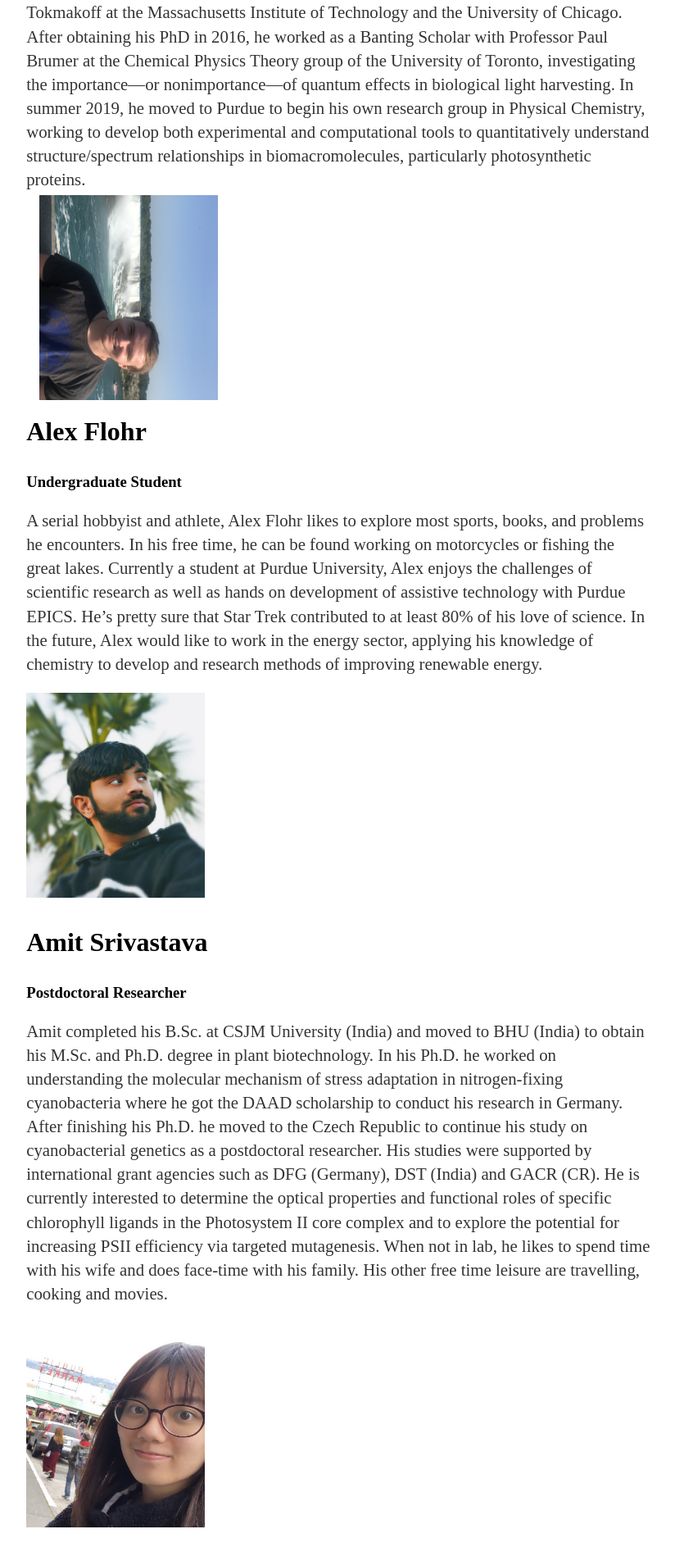
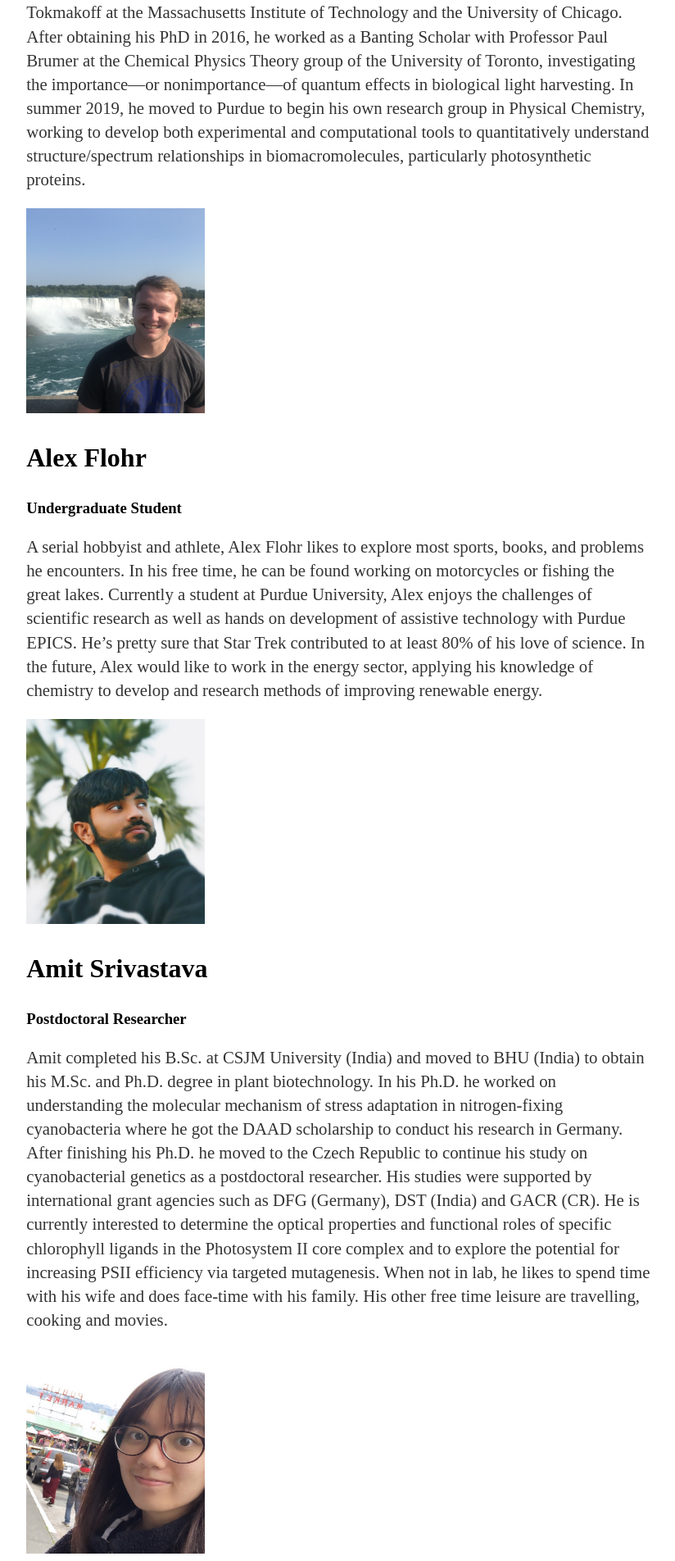
Before and after one commit to mreppert/mreppert.github.io, a Jekyll site: the page built from members/index.html, in a window 1280 px wide. Shown: the part 777-2681 px from the top of the page at 82% size, without its empty margins (227-1051 px from the left). Built offline with Jekyll 4.4.1, drawn with Linux system fonts in a browser that asks for light colours.

Commit message:
fixed rotation

```diff
--- a/members/index.html
+++ b/members/index.html
@@ -7,12 +7,8 @@ title: Reppert Research Group
 <head>
 <style>
 
-.rotateimg90 {
-  -webkit-transform:rotate(90deg);
-  -moz-transform: rotate(90deg);
-  -ms-transform: rotate(90deg);
-  -o-transform: rotate(90deg);
-  transform: rotate(90deg);
+img {
+    image-orientation: from-image;
 }
 
 #members {
@@ -30,7 +26,7 @@ title: Reppert Research Group
   <a href="/cv/CV.pdf">Curriculum Vita</a>
   <p style="font-size:130%;">A Kansas native, Mike completed his BS at Kansas State University in 2009 in Chemistry, Biochemistry, and Math. It was also at Kansas State (during four years of undergrad research) where he became fascinated by the molecular mechanisms of photosynthesis. After a year of Fulbright research at the Polish Academy of Sciences in Warsaw, Poland, he went on to work in 2D IR spectroscopy and peptide structural analysis with Andrei Tokmakoff at the Massachusetts Institute of Technology and the University of Chicago. After obtaining his PhD in 2016, he worked as a Banting Scholar with Professor Paul Brumer at the Chemical Physics Theory group of the University of Toronto, investigating the importance&mdash;or nonimportance&mdash;of quantum effects in biological light harvesting. In summer 2019, he moved to Purdue to begin his own research group in Physical Chemistry, working to develop both experimental and computational tools to quantitatively understand structure/spectrum relationships in biomacromolecules, particularly photosynthetic proteins.</p>
 
-  <img src="/members/photos/cropped/alex_flohr.jpg" alt="Alex Flohr" width="250" height="218" class="rotateimg90">
+  <img src="/members/photos/cropped/alex_flohr.jpg" alt="Alex Flohr" width="218" height="250">
   <h3 style="font-size:200%;">Alex Flohr</h3>
   <h3>Undergraduate Student</h3>
   <p style="font-size:130%;">A serial hobbyist and athlete, Alex Flohr likes to explore most sports, books, and problems he encounters. In his free time, he can be found working on motorcycles or fishing the great lakes. Currently a student at Purdue University, Alex enjoys the challenges of scientific research as well as hands on development of assistive technology with Purdue EPICS. He’s pretty sure that Star Trek contributed to at least 80% of his love of science. In the future, Alex would like to work in the energy sector, applying his knowledge of chemistry to develop and research methods of improving renewable energy.</p>
@@ -50,7 +46,7 @@ title: Reppert Research Group
   <h3>Graduate Student</h3>
   <p style="font-size:130%;">Jacob completed his degree in chemistry with a minor in studio art at DePaul University. At DePaul Jacob was a part of Dr. Graham Griffin's research group and did excited state energy calculations and coding to study organic semiconductors. In his free time he enjoys photography, creating art and gardening. His research interests are in photo and phytochemistry. Favorite plant: Oleander.</p>
 
- <img src="/members/photos/cropped/kevin_chelius.jpg" alt="Kevin Chelius" width="250" height="218" class="rotateimg90">
+ <img src="/members/photos/cropped/kevin_chelius.jpg" alt="Kevin Chelius" width="218" height="250">
   <h3 style="font-size:200%;">Kevin Chelius</h3>
   <h3>Undergraduate Student</h3>
   <p style="font-size:130%;">Studying Chemistry ACS, planning to graduate in spring 2021.
```
Also changed, not shown: members/photos/cropped/alex_flohr.jpg, members/photos/cropped/kevin_chelius.jpg.
